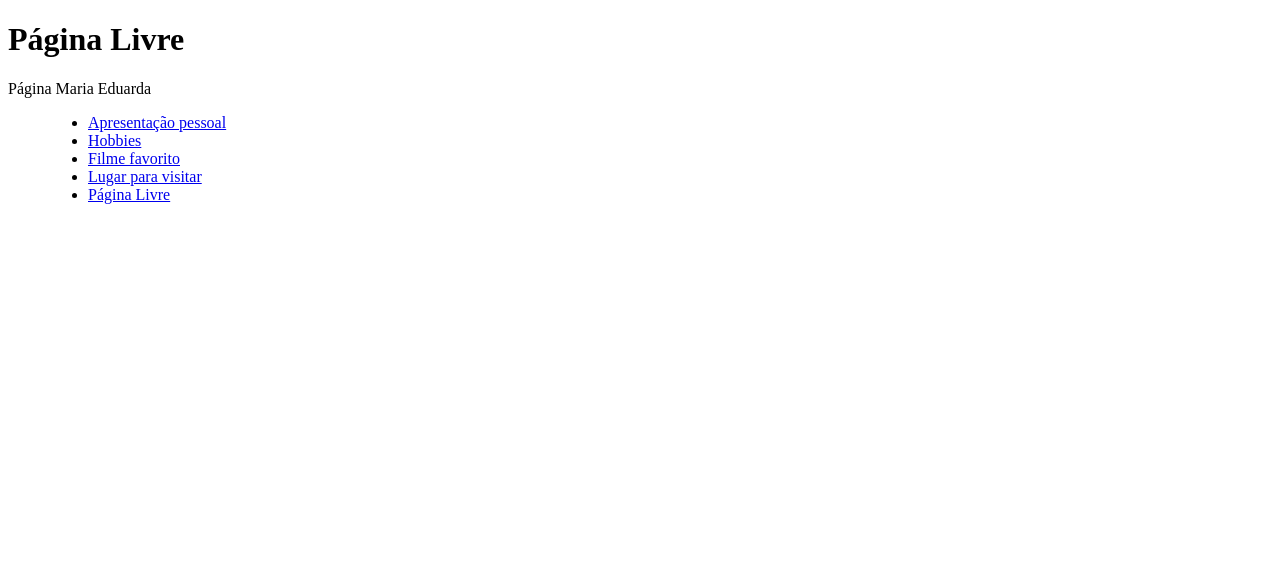
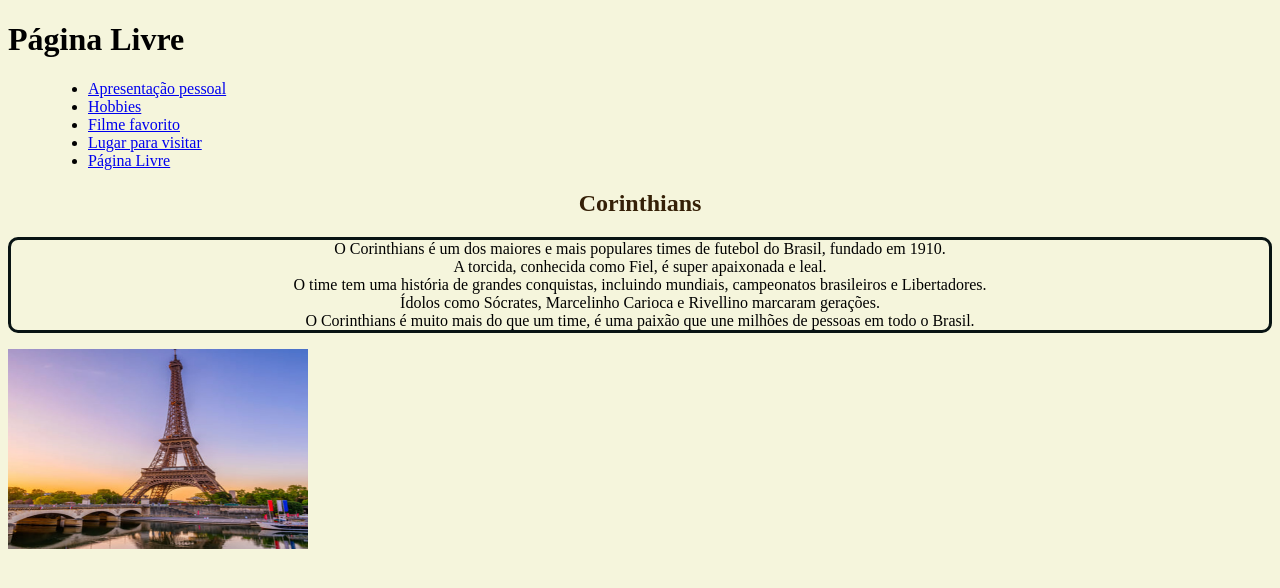
Before and after one commit to mariamuniz0804/aula-css, a plain HTML site: page pasta.css/página5.html in a window 1280 px wide. Drawn offline with Linux system fonts and the light colour scheme.

Commit message:
Página 5- Tema livre(Corinthians)
Já havia acrescentado o  menu, adicionei imagem do Corinthians, coloquei borda, alinhei o título do corinthians.

```diff
--- a/pasta.css/página5.html
+++ b/pasta.css/página5.html
@@ -6,7 +6,6 @@
 </head>
 <body>
     <h1>Página Livre</h1>
-    <p>Página Maria Eduarda</p>
 
     <menu>
         <nav>
@@ -20,5 +19,36 @@
         </nav>
       </menu>
 
+      <h2> Corinthians</h2>
+
+      <p>O Corinthians é um dos maiores e mais populares times de futebol do Brasil, fundado em 1910.  <br>
+         A torcida, conhecida como Fiel, é super apaixonada e leal.  <br>
+         O time tem uma história de grandes conquistas, incluindo mundiais, campeonatos brasileiros e Libertadores. <br>
+         Ídolos como Sócrates, Marcelinho Carioca e Rivellino marcaram gerações. <br>
+        O Corinthians é muito mais do que um time, é uma paixão que une milhões de pessoas em todo o Brasil.</p>
+
+        <img  width="300" height="200" src="imagens.jpg/imagem paris.jpg" alt="Imagem do Corinthians">
+
+        <style>
+            body{
+                background-color: beige;
+                color: black;
+                font-family: 'Times New Roman', Times, serif;
+            }
+
+            h2 {
+                color: rgb(53, 32, 7);
+                text-align: center;
+            }
+
+            p {
+                text-align: center;
+                border: 3px solid rgb(8, 19, 19);
+                border-radius: 10px;
+            }
+
+
+        </style>
+
   </body>
   </html>
```
